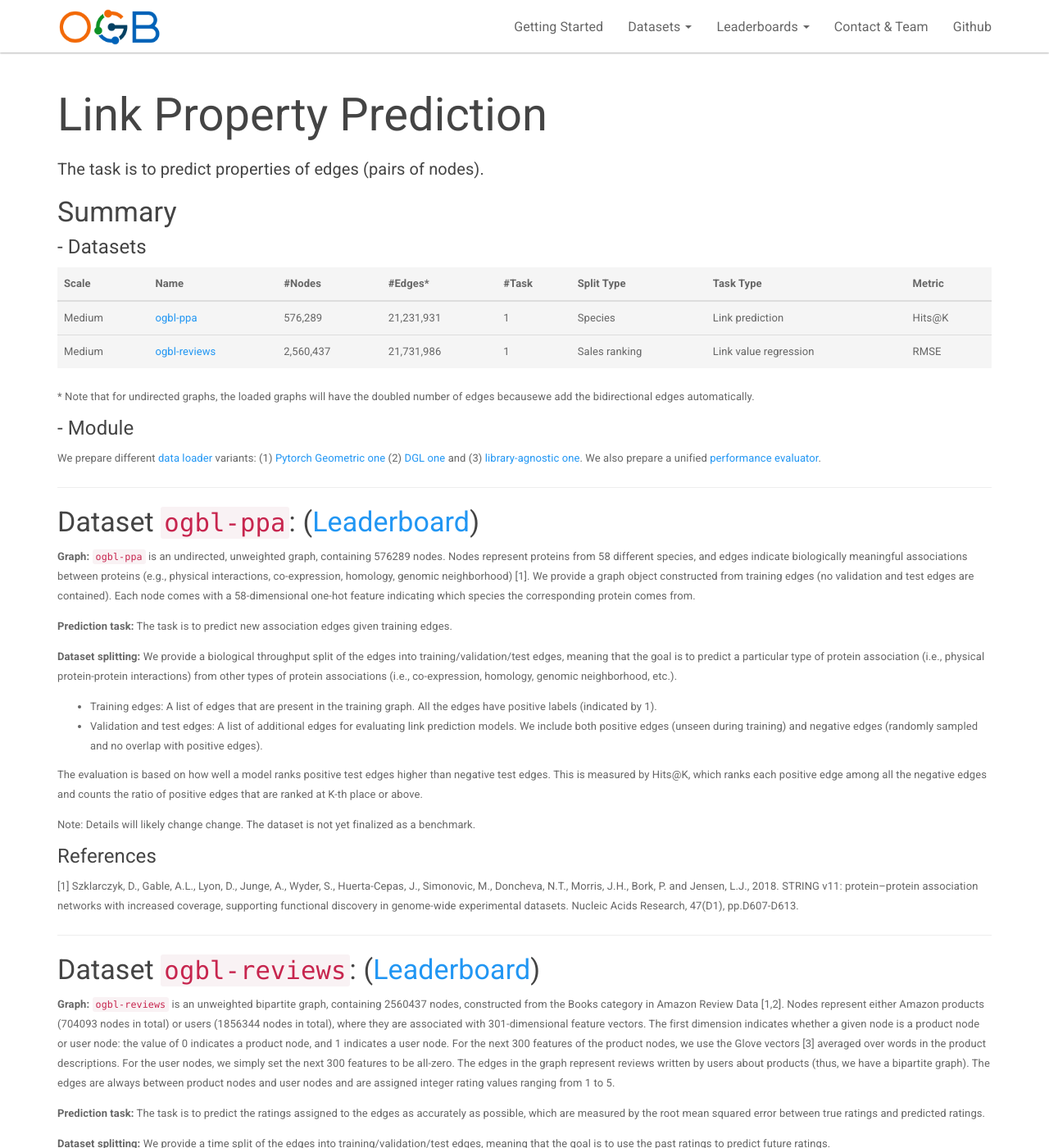
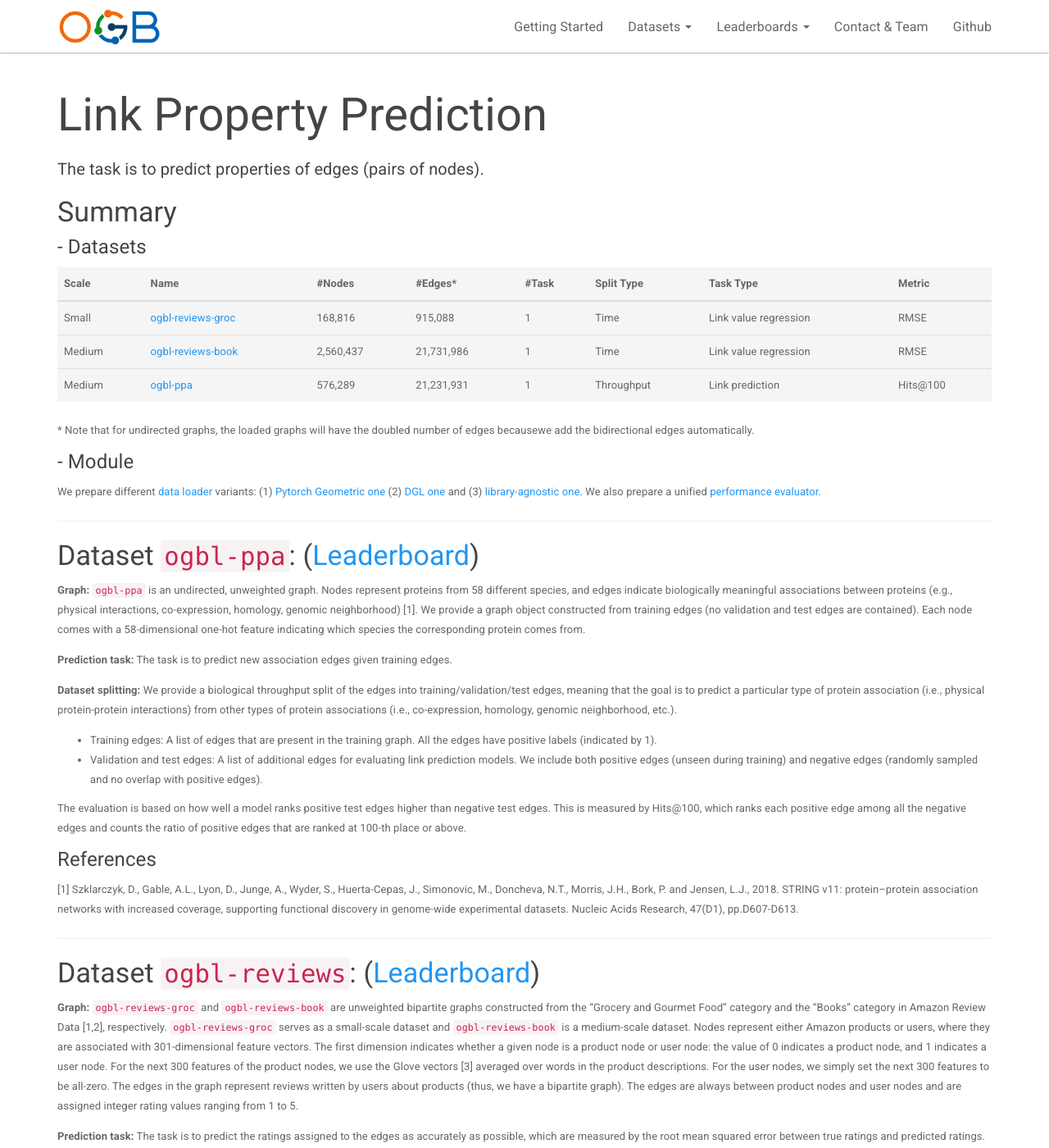
Before and after one commit to snap-stanford/ogb-web, a Jekyll site: the page built from _docs/datasets/linkprop.md, in a window 1280 px wide and 1400 px high. Shown: the whole window at 82% size. Built offline with Jekyll 4.4.1, drawn with Linux system fonts in a browser that asks for light colours; some of the changed text lies outside the part shown.

Commit message:
add reviews-groc

```diff
--- a/_docs/datasets/linkprop.md
+++ b/_docs/datasets/linkprop.md
@@ -11,8 +11,9 @@ permalink: /docs/linkprop/
 
 Scale | Name      | #Nodes | #Edges\* | #Task | Split Type   | Task Type     | Metric       |
 |------------------|--------|----------|----------|-------------------------------------------------|-----------------------|----------------------------------|----------------|
-Medium | [ogbl-ppa](#ogbl-ppa)         | 576,289 |    21,231,931 |     1      | Species  | Link prediction   |     Hits@K              |
-Medium | [ogbl-reviews](#ogbl-reviews) | 2,560,437    | 21,731,986 | 1      |     Sales ranking   | Link value regression      |    RMSE         |
+Small | [ogbl-reviews-groc](#ogbl-reviews)         | 168,816 |    915,088 |     1      | Time  | Link value regression   |     RMSE              |
+Medium | [ogbl-reviews-book](#ogbl-reviews) | 2,560,437    | 21,731,986 | 1      |   Time   | Link value regression      |    RMSE         |
+Medium | [ogbl-ppa](#ogbl-ppa)         | 576,289 |    21,231,931 |     1      | Throughput  | Link prediction   |     Hits@100              |
 
 
 \* Note that for undirected graphs, the loaded graphs will have the doubled number of edges becausewe add the bidirectional edges automatically.
@@ -25,7 +26,7 @@ We also prepare a unified [performance evaluator](#eval).
 <a name="ogbl-ppa"/>
 ### Dataset `ogbl-ppa`: ([Leaderboard](../leader_linkprop/#ogbl-ppa))
 
-**Graph:** `ogbl-ppa` is an undirected, unweighted graph, containing 576289 nodes. Nodes represent proteins from 58 different species, and edges indicate biologically meaningful associations between proteins (e.g., physical interactions, co-expression, homology, genomic neighborhood) [1]. We provide a graph object constructed from training edges (no validation and test edges are contained). Each node comes with a 58-dimensional one-hot feature indicating which species the corresponding protein comes from.
+**Graph:** `ogbl-ppa` is an undirected, unweighted graph. Nodes represent proteins from 58 different species, and edges indicate biologically meaningful associations between proteins (e.g., physical interactions, co-expression, homology, genomic neighborhood) [1]. We provide a graph object constructed from training edges (no validation and test edges are contained). Each node comes with a 58-dimensional one-hot feature indicating which species the corresponding protein comes from.
 
 **Prediction task:** The task is to predict new association edges given training edges.
 
@@ -34,9 +35,7 @@ We also prepare a unified [performance evaluator](#eval).
 - Training edges: A list of edges that are present in the training graph. All the edges have positive labels (indicated by 1).
 - Validation and test edges: A list of additional edges for evaluating link prediction models. We include both positive edges (unseen during training) and negative edges (randomly sampled and no overlap with positive edges).
 
-The evaluation is based on how well a model ranks positive test edges higher than negative test edges. This is measured by Hits@K, which ranks each positive edge among all the negative edges and counts the ratio of positive edges that are ranked at K-th place or above.
-
-Note: Details will likely change change. The dataset is not yet finalized as a benchmark.
+The evaluation is based on how well a model ranks positive test edges higher than negative test edges. This is measured by Hits@100, which ranks each positive edge among all the negative edges and counts the ratio of positive edges that are ranked at 100-th place or above.
 
 #### References
 
@@ -46,7 +45,8 @@ Note: Details will likely change change. The dataset is not yet finalized as a b
 <a name="ogbl-reviews"/>
 ### Dataset `ogbl-reviews`: ([Leaderboard](../leader_linkprop/#ogbl-reviews))
 
-**Graph:** `ogbl-reviews` is an unweighted bipartite graph, containing 2560437 nodes, constructed from the Books category in Amazon Review Data [1,2]. Nodes represent either Amazon products (704093 nodes in total) or users (1856344 nodes in total), where they are associated with 301-dimensional feature vectors. The first dimension indicates whether a given node is a product node or user node: the value of 0 indicates a product node, and 1 indicates a user node. For the next 300 features of the product nodes, we use the Glove vectors [3] averaged over words in the product descriptions. For the user nodes, we simply set the next 300 features to be all-zero.
+**Graph:** `ogbl-reviews-groc` and `ogbl-reviews-book` are unweighted bipartite graphs constructed from the "Grocery and Gourmet Food" category and the "Books" category in Amazon Review Data [1,2], respectively. `ogbl-reviews-groc` serves as a small-scale dataset and `ogbl-reviews-book` is a medium-scale dataset.
+Nodes represent either Amazon products or users, where they are associated with 301-dimensional feature vectors. The first dimension indicates whether a given node is a product node or user node: the value of 0 indicates a product node, and 1 indicates a user node. For the next 300 features of the product nodes, we use the Glove vectors [3] averaged over words in the product descriptions. For the user nodes, we simply set the next 300 features to be all-zero.
 The edges in the graph represent reviews written by users about products (thus, we have a bipartite graph).
 The edges are always between product nodes and user nodes and are assigned integer rating values ranging from 1 to 5.
 
@@ -54,8 +54,6 @@ The edges are always between product nodes and user nodes and are assigned integ
 The task is to predict the ratings assigned to the edges as accurately as possible, which are measured by the root mean squared error between true ratings and predicted ratings.
 
 **Dataset splitting:** We provide a time split of the edges into training/validation/test edges, meaning that the goal is to use the past ratings to predict future ratings.
-
-Note: Details will likely change change. The dataset is not yet finalized as a benchmark.
 
 #### References
 
```
Also changed, not shown: _docs/datasets/nodeprop.md (+2 -2 lines), _docs/leaderboard/leader_linkprop.md (+9 -4 lines).
